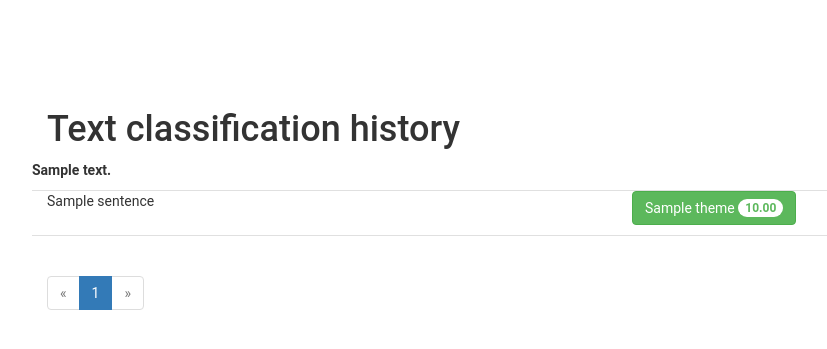
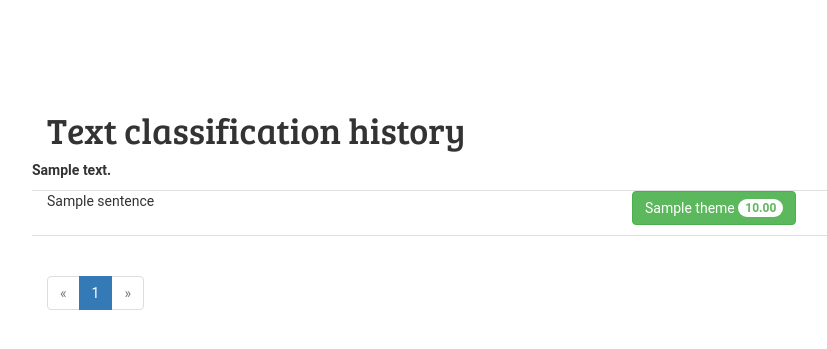
Before and after one commit to emil2099/TextApi, a Python web app: template app/templates/history.html in a window 1280 px wide. Shown: the part 52-401 px from the top of the page, without its empty margins (23-850 px from the left). Run offline with Jinja, Linux system fonts and the light colour scheme; the template is opened without the code that fills it: most values are stand-ins (such as "Sample title", 1, 10 or a date in 2020); some libraries are stand-ins or nearby versions.

Commit message:
Fixed heading for h1 tag with display

```diff
--- a/app/templates/classify.html
+++ b/app/templates/classify.html
@@ -7,7 +7,7 @@
 {% block page_content %}
 <!--<div class="container"> -->
     <div class="page-header">
-        <h1 class="h1 d-inline-block">Text classification</h1><span class="badge badge-pill badge-danger align-top">Alpha</span>
+        <h1 class="h1 d-inline-block display">Text classification</h1><span class="badge badge-pill badge-danger align-top">Alpha</span>
         <p class="lead">Text classification API allows granular analysis of themes and sentiment.</p>
         <p  class="d-none d-md-block">Our algorithm is different from your typical theme classifier in a way that allows to quickly define themes and concepts
         using a few words - no tagging and labelling required. This is is important as training data is often difficult
--- a/app/templates/history.html
+++ b/app/templates/history.html
@@ -5,7 +5,7 @@
 {% block title %}Text Classification - History{% endblock %}
 
 {% block page_content %}
-<h1>Text classification history</h1>
+<h1 class="display">Text classification history</h1>
 
 {% for text in texts %}
     {% include '_texts.html' %}
```
